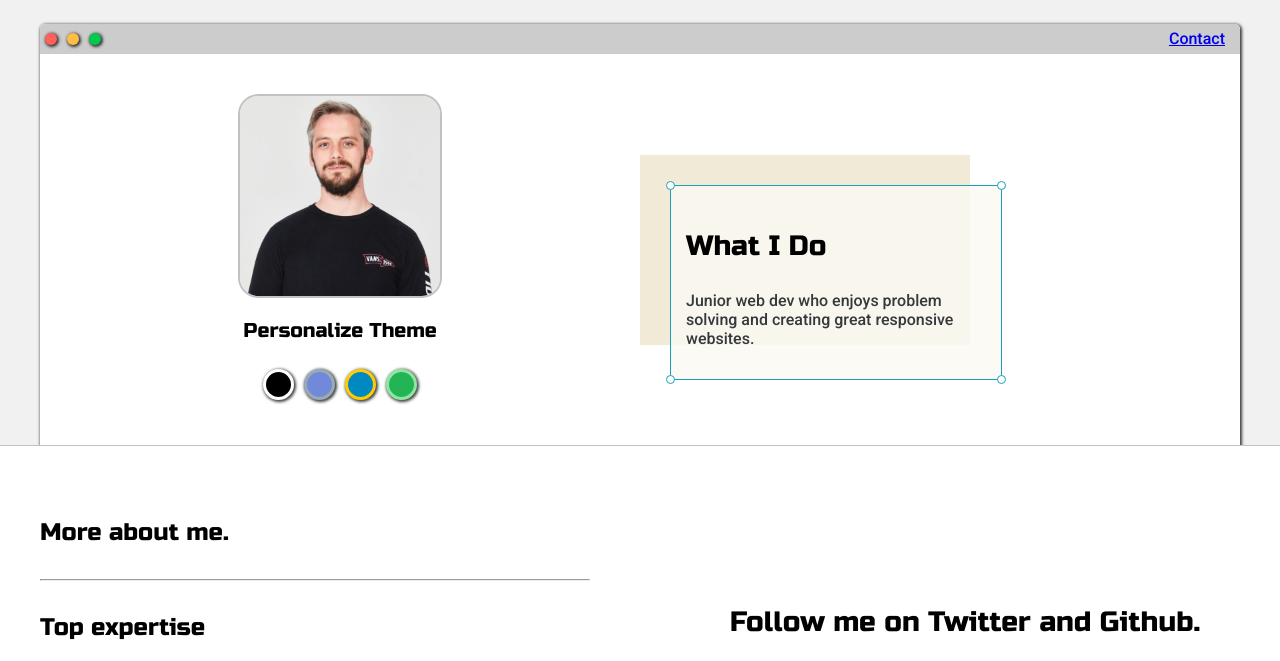
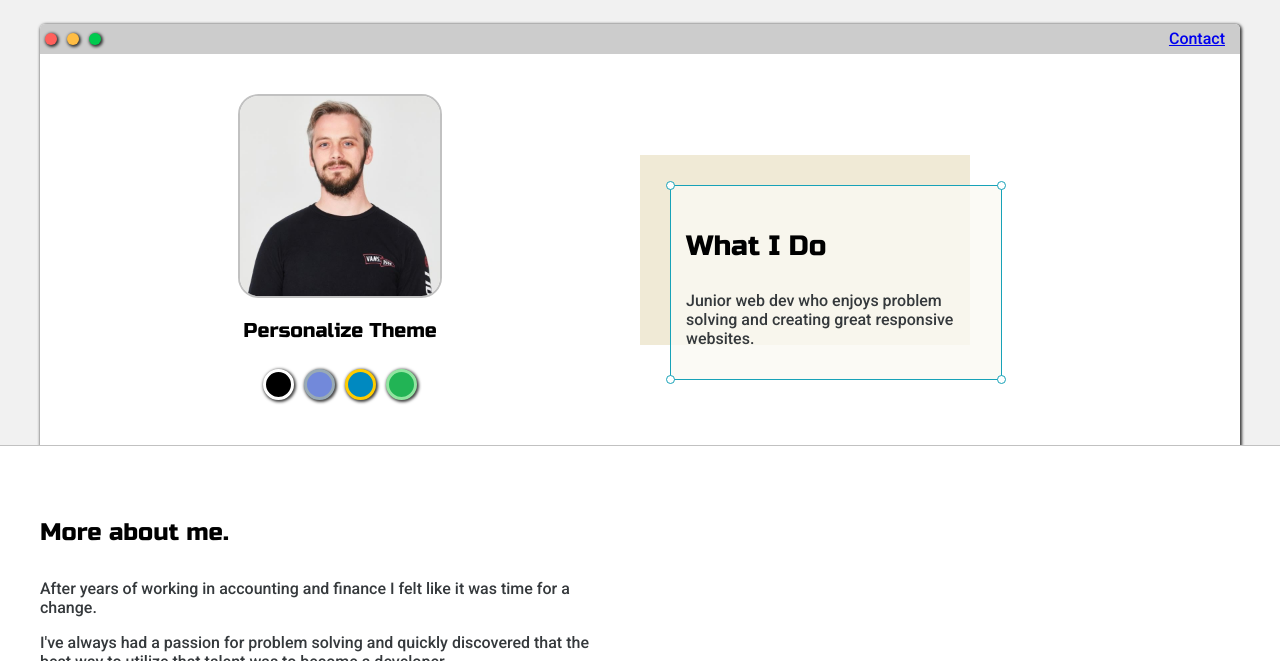
Before and after one commit to dhend595/dhend595.github.io, a website: page index.html in a window 1280 px wide. Shown: the part 113-774 px from the top of the page. Drawn offline with Linux system fonts and the light colour scheme.

Commit message:
project update

```diff
--- a/index.html
+++ b/index.html
@@ -67,7 +67,10 @@
       <div class="about-wrapper">
         <div class="about-me">
           <h4>More about me.</h4>
-
+          <p>
+            After years of working in accounting and finance I felt like it was time for a change.</p>
+            <p>I've always had a passion for problem solving and quickly discovered that the best way to utilize that talent was to become a developer.
+          </p>
 
           <hr>
           <h4>Top expertise</h4>
@@ -153,7 +156,9 @@
         <img class="thumbnail" src="images/grill-nation-homepage.JPG">
         <div class="post-preview">
           <h6 class="post-title">Grill Nation</h6>
-          <p class="post-intro">Freelance project creating a site for the social media brand Grill Nation.</p>
+          <p class="post-intro">Freelance project creating a site for the social media brand Grill Nation.
+
+          </p>
           <a href="https://grillnationbbq.com">View Project</a>
         </div>
       </div>
@@ -164,7 +169,9 @@
         <img class="thumbnail" src="guessing game snip.PNG">
         <div class="post-preview">
           <h6 class="post-title">Guessing Game</h6>
-          <p class="post-intro">FullStack Academy Foundations project for a number guessing game.</p>
+          <p class="post-intro">FullStack Academy Foundations project for a number guessing game.
+
+          </p>
           <a href="index_guessing_game.html">View Project</a>
         </div>
       </div>
```
